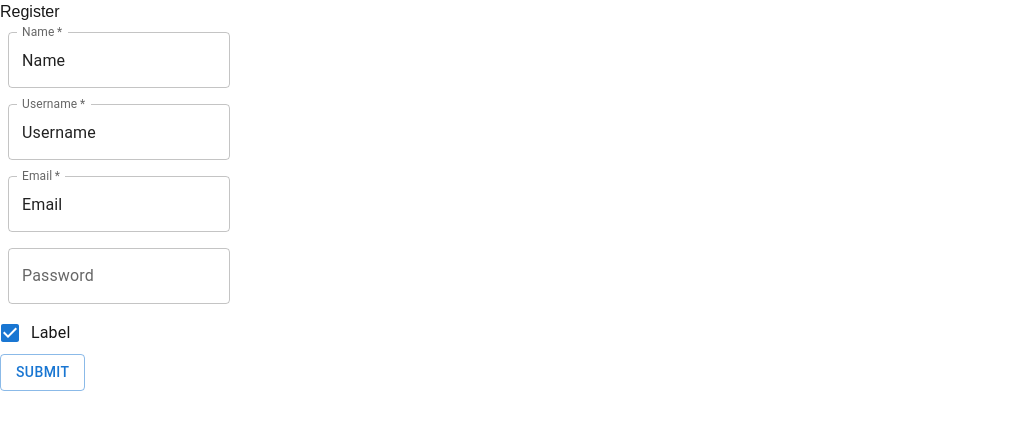
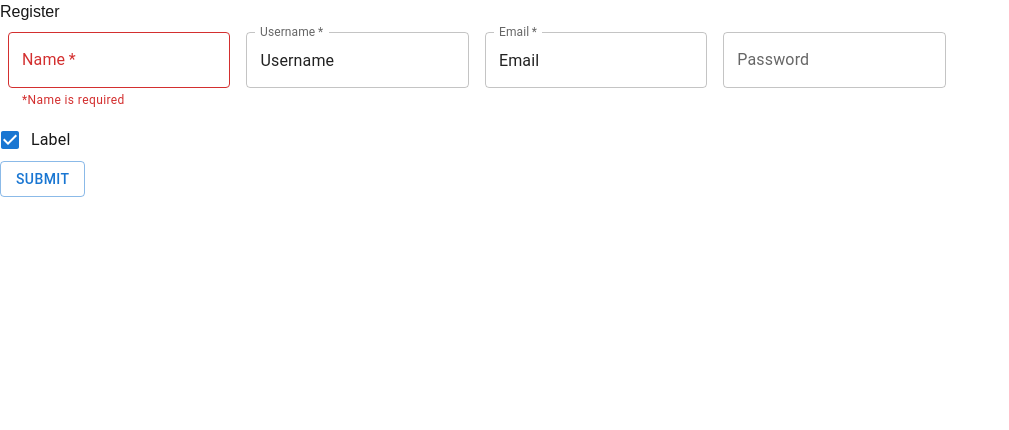
Before and after one commit to bookddy/app, a Next.js app in the folder frontend/: page /auth/register in a window 1280 px wide. Shown: the top 430 px of the page, without its empty margins (0-1009 px from the left). Built offline with nearby package versions, Linux system fonts and the light colour scheme.

Commit message:
add required field test

```diff
--- a/frontend/package.json
+++ b/frontend/package.json
@@ -28,6 +28,7 @@
     "@testing-library/dom": "^10.4.0",
     "@testing-library/jest-dom": "^6.6.3",
     "@testing-library/react": "^16.1.0",
+    "@testing-library/user-event": "^14.6.0",
     "@types/node": "^20",
     "@types/react": "^18",
     "@types/react-dom": "^18",
--- a/frontend/src/app/auth/register/page.tsx
+++ b/frontend/src/app/auth/register/page.tsx
@@ -1,13 +1,15 @@
+"use client";
 import * as React from "react";
-import Box from '@mui/material/Box';
+import Box from "@mui/material/Box";
 import TextField from "@mui/material/TextField";
-import FormGroup from '@mui/material/FormGroup';
-import FormControlLabel from '@mui/material/FormControlLabel';
-import Checkbox from '@mui/material/Checkbox';
-import Button from '@mui/material/Button';
-import { FormControl } from "@mui/base/FormControl";
+import FormGroup from "@mui/material/FormGroup";
+import FormControlLabel from "@mui/material/FormControlLabel";
+import Checkbox from "@mui/material/Checkbox";
+import Button from "@mui/material/Button";
 
 export default function Register() {
+  const [name, setName] = React.useState("");
+
   return (
     <Box
       component="form"
@@ -19,40 +21,34 @@ export default function Register() {
       <div>
         <TextField
           required
+          value={name}
+          onChange={(e) => setName(e.target.value)}
+          error={name === ""}
           id="Name"
-            // data-testid="name"
           label="Name"
           defaultValue="Name"
+          helperText={name === "" ? "*Name is required" : ""}
         />
-        <FormControl defaultValue="" required>
         <TextField
           required
           id="Username"
-            // data-testid="username"
           label="Username"
           defaultValue="Username"
         />
-        </FormControl>
-        <FormControl defaultValue="" required>
         <TextField
           required
           id="Email"
-            // data-testid="email"
           label="Email"
           type="email"
           defaultValue="Email"
         />
-        </FormControl>
 
-        <FormControl defaultValue="" required>
         <TextField
           id="Password"
-            // data-testid="password"
           label="Password"
           type="password"
           autoComplete="current-password"
         />
-        </FormControl>
       </div>
 
       <div>
@@ -66,37 +62,5 @@ export default function Register() {
         <Button variant="outlined">Submit</Button>
       </div>
     </Box>
-
   );
 }
-
-// export default function Register() {
-//     return (
-//         <div>
-//             <h1>Register</h1>
-//             <form>
-//                 <label>
-//                     Name
-//                     <input type="text" name="name" />
-//                 </label>
-//                 <label>
-//                     Username
-//                     <input type="text" name="username" />
-//                 </label>
-//                 <label>
-//                     Password
-//                     <input type="password" name="password" />
-//                 </label>
-//                 <label>
-//                     Email
-//                     <input type="email" name="email" />
-//                 </label>
-//                 <label>
-//                     <input type="checkbox" name="terms" />
-//                     I agree to the terms and conditions
-//                 </label>
-//                 <button type="submit">Submit</button>
-//             </form>
-//         </div>
-//     );
-// }
```
Also changed, not shown: 2 other files (tests, documents, lock files or other folders). Lines whose indentation alone changed are shown as unchanged.
